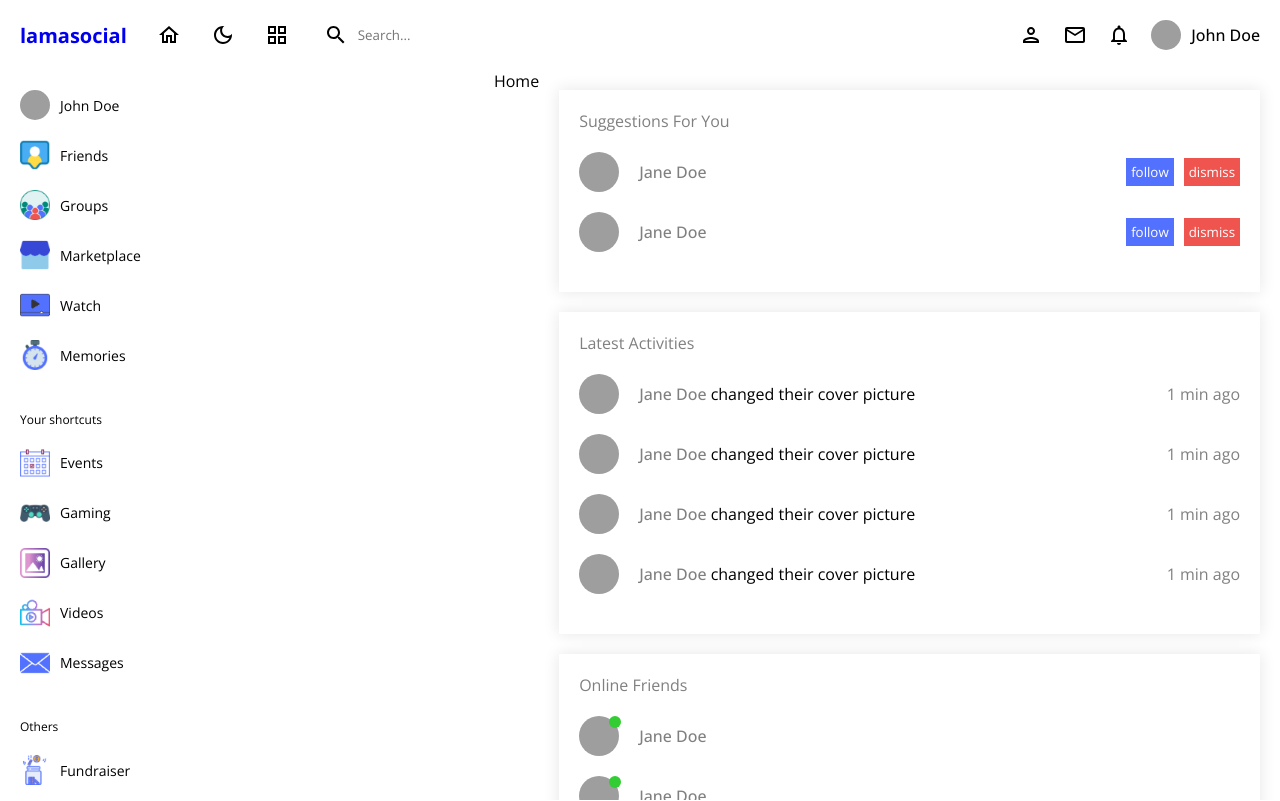
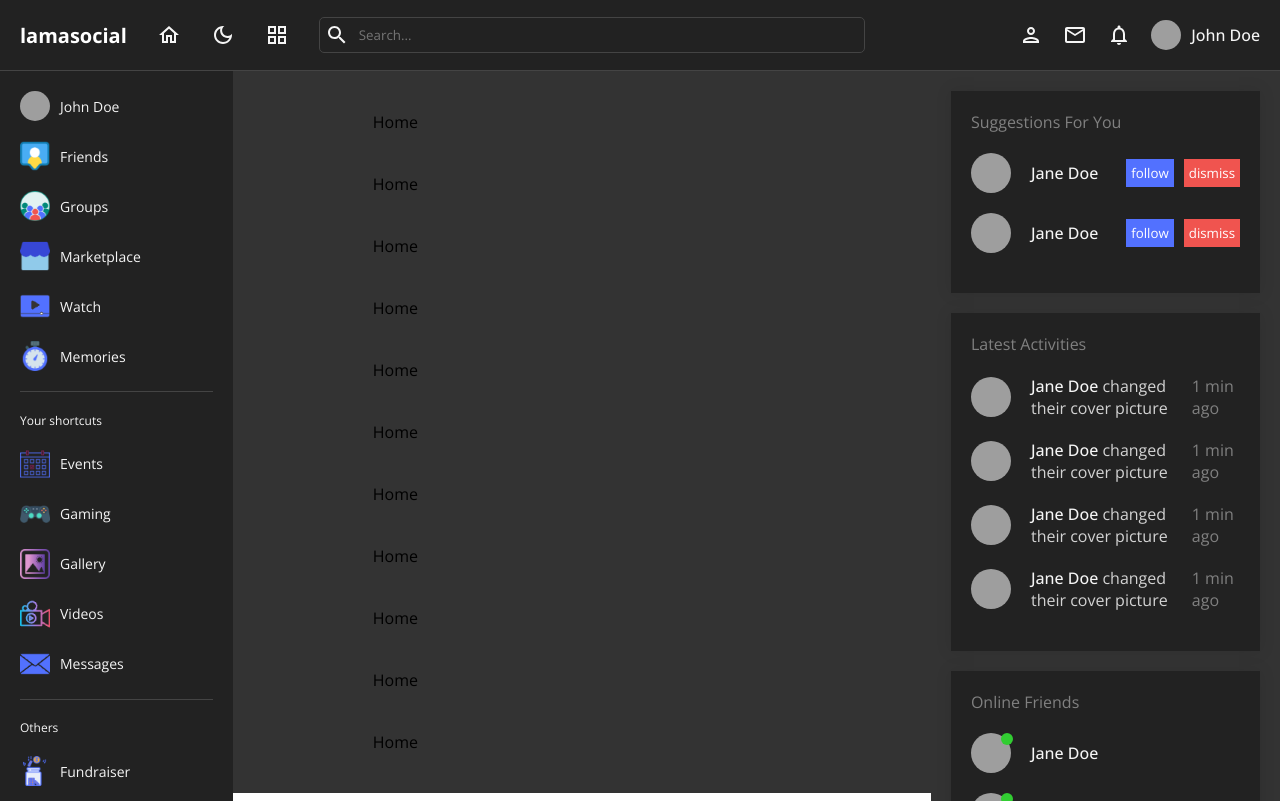
Before and after one commit to alexangria1992/social-media-app, a React (Vite) app in the folder client/: page / in a window 1280 px wide. Built offline with nearby package versions, Linux system fonts and the light colour scheme; grey boxes are pictures that could not be loaded.

Commit message:
dark mode with react and sass

```diff
--- a/client/src/App.jsx
+++ b/client/src/App.jsx
@@ -12,15 +12,18 @@
   Outlet,
   Navigate,
 } from "react-router-dom";
+import "./style.scss";
 function App() {
   const currentUser = true;
   const Layout = () => {
     return (
-      <div>
+      <div className="theme-dark">
         <Navbar />
         <div style={{ display: "flex" }}>
           <LeftBar />
-          <Outlet />
+          <div style={{ flex: 6 }}>
+            <Outlet />
+          </div>
           <RightBar />
         </div>
       </div>
--- a/client/src/components/leftBar/LeftBar.scss
+++ b/client/src/components/leftBar/LeftBar.scss
@@ -1,4 +1,7 @@
+@import "../../style.scss";
+
 .leftBar {
+  @include themify($themes) {
     flex: 2;
     position: sticky;
     top: 70px;
@@ -63,3 +66,4 @@
       }
     }
   }
+}
--- a/client/src/components/navBar/Navbar.scss
+++ b/client/src/components/navBar/Navbar.scss
@@ -1,4 +1,6 @@
+@import "../../style.scss";
 .navbar {
+  @include themify($themes) {
     display: flex;
     align-items: center;
     justify-content: space-between;
@@ -59,3 +61,4 @@
       }
     }
   }
+}
--- a/client/src/components/rightBar/RightBar.scss
+++ b/client/src/components/rightBar/RightBar.scss
@@ -1,4 +1,7 @@
+@import "../../style.scss";
+
 .rightBar {
+  @include themify($themes) {
     flex: 3;
     position: sticky;
     top: 70px;
@@ -88,3 +91,4 @@
       }
     }
   }
+}
--- a/client/src/pages/home/Home.jsx
+++ b/client/src/pages/home/Home.jsx
@@ -1,7 +1,21 @@
 import "./home.scss";
 
 const Home = () => {
-  return <div className="home">Home</div>;
+  return (
+    <div className="home">
+      <div className="home">Home</div>
+      <div className="home">Home</div>
+      <div className="home">Home</div>
+      <div className="home">Home</div>
+      <div className="home">Home</div>
+      <div className="home">Home</div>
+      <div className="home">Home</div>
+      <div className="home">Home</div>
+      <div className="home">Home</div>
+      <div className="home">Home</div>
+      <div className="home">Home</div>
+    </div>
+  );
 };
 
 export default Home;
--- a/client/src/pages/home/home.scss
+++ b/client/src/pages/home/home.scss
@@ -0,0 +1,8 @@
+@import "../../style.scss";
+
+.home {
+  @include themify($themes) {
+    background-color: themed("bgSoft");
+    padding: 20px 70px;
+  }
+}
--- /dev/null
+++ b/client/src/style.scss
@@ -0,0 +1,41 @@
+$themes: (
+  light: (
+    textColor: #000,
+    bg: white,
+    logo: darkblue,
+    bgSoft: #f6f3f3,
+    textColorSoft: #555,
+    border: lightgray,
+  ),
+  dark: (
+    textColor: whitesmoke,
+    bg: #222,
+    logo: white,
+    bgSoft: #333,
+    textColorSoft: lightgray,
+    border: #444,
+  ),
+);
+
+@mixin themify($themes) {
+  @each $theme, $map in $themes {
+    .theme-#{$theme} & {
+      $theme-map: () !global;
+      @each $key, $submap in $map {
+        $value: map-get(map-get($themes, $theme), "#{$key}");
+        $theme-map: map-merge(
+          $theme-map,
+          (
+            $key: $value,
+          )
+        ) !global;
+      }
+      @content;
+      $theme-map: null !global;
+    }
+  }
+}
+
+@function themed($key) {
+  @return map-get($theme-map, $key);
+}
```
Lines whose indentation alone changed are shown as unchanged.
